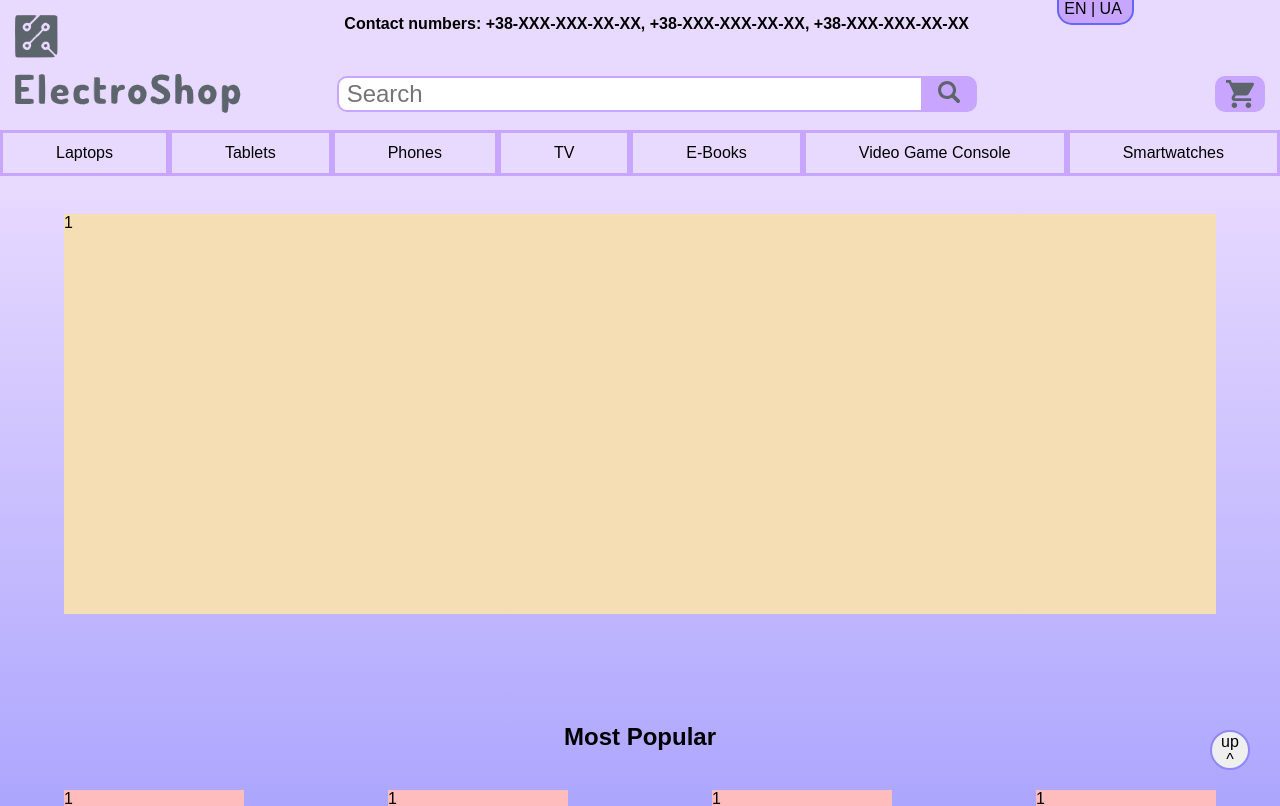
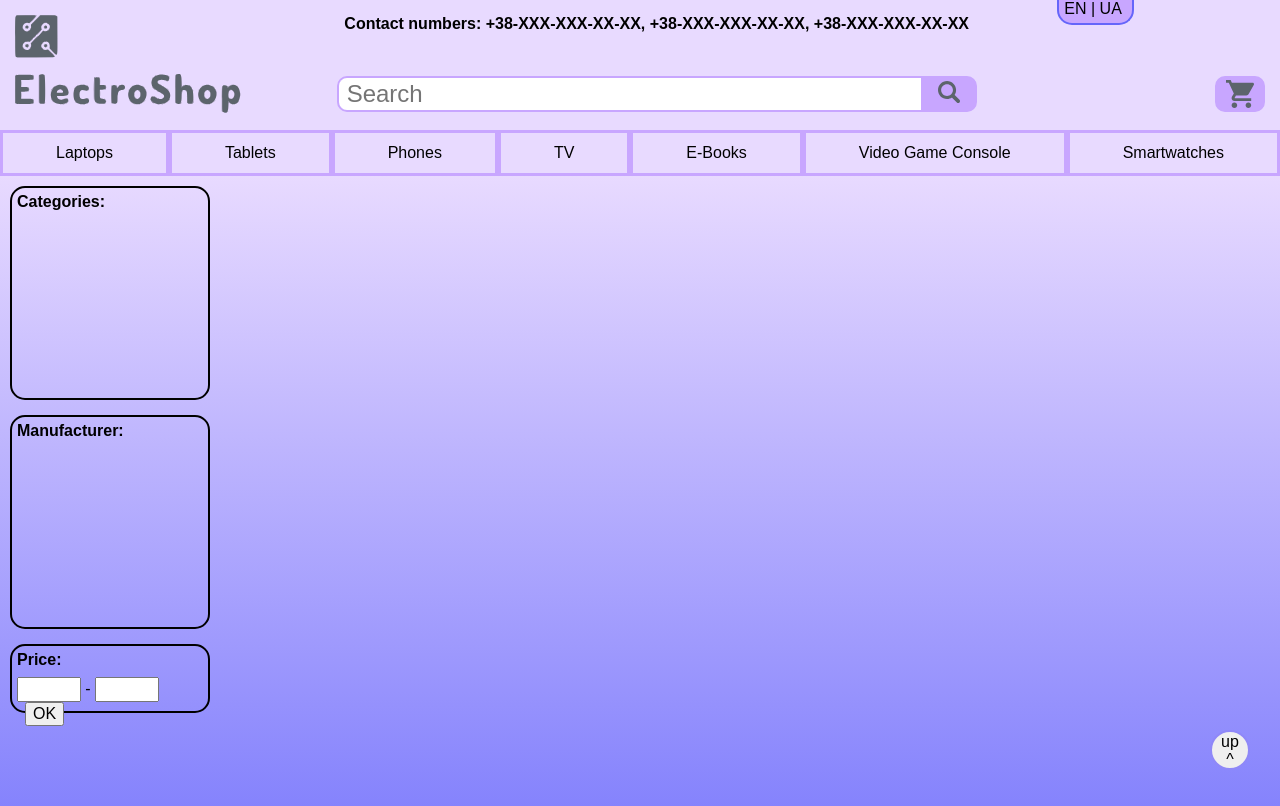
Before and after one commit to AlexKuskov/electro-shop, an Angular app: page / in a window 1280 px wide. Shown: the top 806 px of the page. Built offline with nearby package versions, Linux system fonts and the light colour scheme.

Commit message:
Styled filter component. Added basic filter parameters

```diff
--- a/src/app/components/content/content.component.html
+++ b/src/app/components/content/content.component.html
@@ -1,6 +1,6 @@
 <div class="content">
-  <!-- <app-filter></app-filter> -->
-  <app-main></app-main>
+  <app-filter></app-filter>
+  <!-- <app-main></app-main> -->
   <!-- <app-search-result></app-search-result> -->
   <button class="content__up-button">up ^</button>
 </div>
--- a/src/app/components/content/filter/filter.component.html
+++ b/src/app/components/content/filter/filter.component.html
@@ -1 +1,15 @@
-<div class="filter"></div>
+<aside class="filter">
+    <div class="filter__parameter title">
+        <div class="filter__parameter-title">Categories:</div>
+    </div>
+    <div class="filter__parameter title">
+        <div class="filter__parameter-title">Manufacturer:</div>
+    </div>
+    <div class="filter__parameter filter__parameter--price title">
+        <div class="filter__parameter-title">Price:</div>
+        <input class="price-field" maxlength="6" type="text" name="min">
+         -
+        <input class="price-field" maxlength="6" type="text" name="max">
+        <button class="submit-price">OK</button>
+    </div>
+</aside>
--- a/src/app/components/content/filter/filter.component.scss
+++ b/src/app/components/content/filter/filter.component.scss
@@ -1,5 +1,31 @@
 .filter {
-    display: inline-block;
-    height: 100%;
+    height: 720px;
     width: 200px;
+    padding: 10px;
 }
+
+.filter__parameter {
+    border: 2px solid rgb(0, 0, 0);
+    border-radius: 15px;
+    margin-bottom: 15px;
+    height: 200px;
+    padding: 5px;
+}
+
+.filter__parameter-title {
+    width: 100%;
+    font-weight: 700;
+    margin-bottom: 8px;
+}
+
+.filter__parameter--price {
+    height: 55px;
+}
+
+.price-field {
+    width: 30%;
+}
+
+.submit-price {
+    margin-left: 8px;
+}
```
